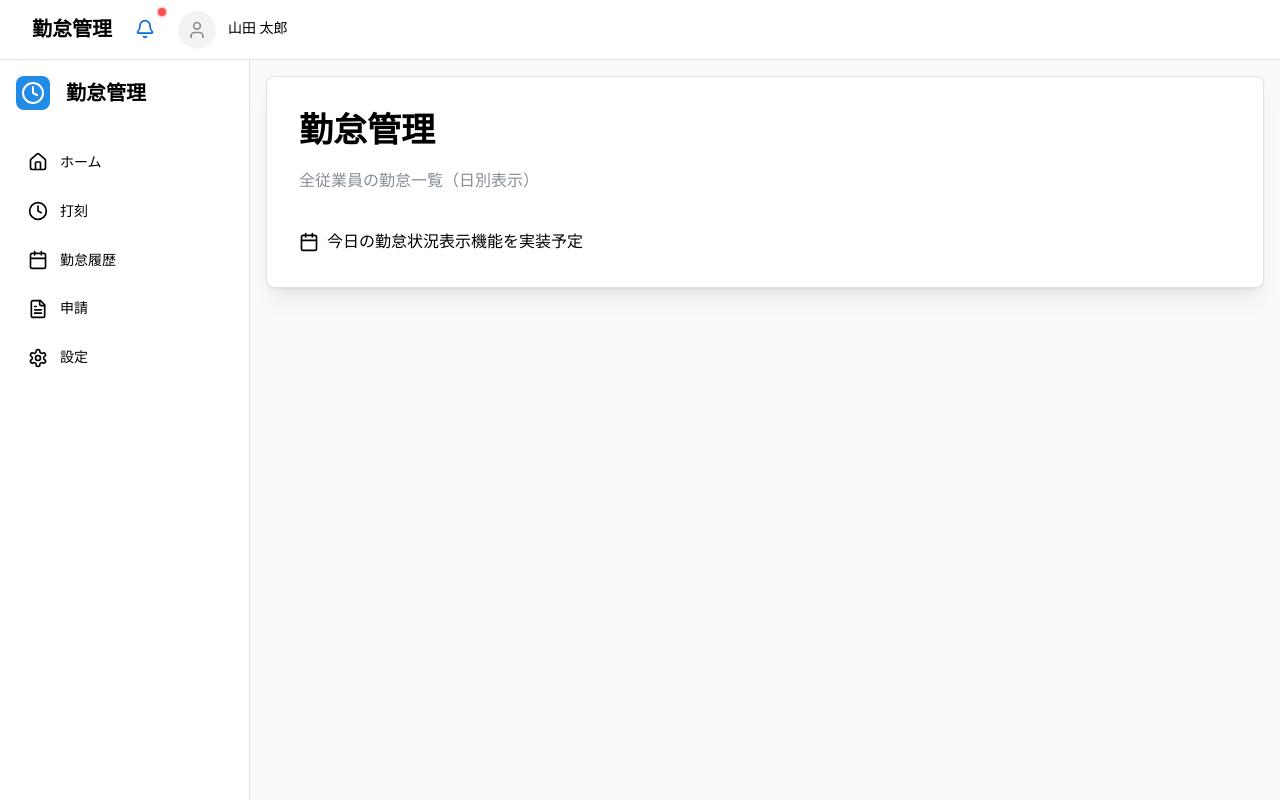
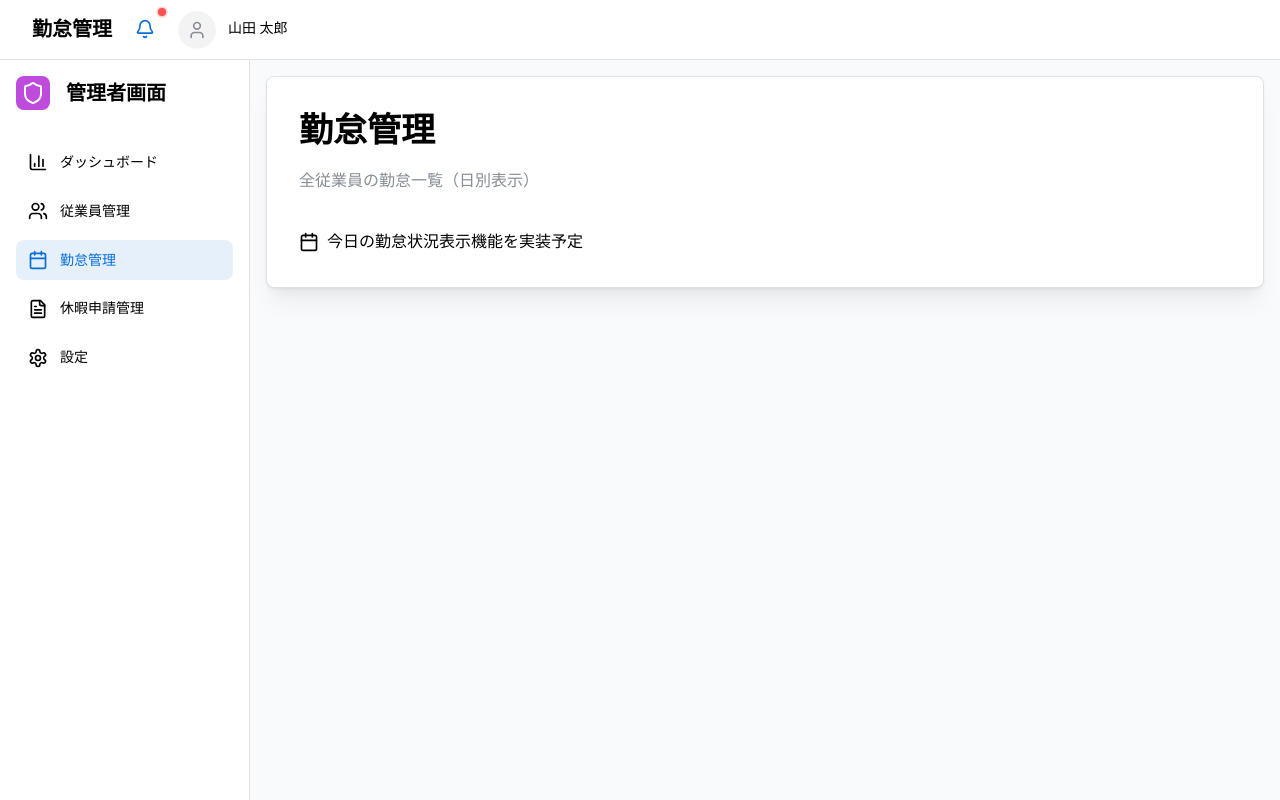
Before and after one commit to nkkn-prog/attendance-app, a Next.js app: page /admin/attendance in a window 1280 px wide. Built offline with nearby package versions, Linux system fonts and the light colour scheme.

Commit message:
feat: サイドバーの切り替え

```diff
--- a/src/components/layout/Sidebar.tsx
+++ b/src/components/layout/Sidebar.tsx
@@ -4,33 +4,43 @@ import React from 'react';
 import Link from 'next/link';
 import { usePathname } from 'next/navigation';
 import { NavLink, ScrollArea, Group, Text, ThemeIcon } from '@mantine/core';
-import { Home, Clock, Calendar, FileText, Settings } from 'lucide-react';
+import { Home, Clock, Calendar, FileText, Settings, Users, BarChart3, Shield } from 'lucide-react';
 
-const navigationItems = [
-  { id: 'dashboard', label: 'ホーム', icon: Home, path: '/dashboard' },
-  { id: 'clock', label: '打刻', icon: Clock, path: '/attendance/clock' },
-  { id: 'attendances', label: '勤怠履歴', icon: Calendar, path: '/attendances' },
-  { id: 'requests', label: '申請', icon: FileText, path: '/requests' },
-  { id: 'settings', label: '設定', icon: Settings, path: '/settings/profile' },
+const userNavigationItems = [
+  { id: 'dashboard', label: 'ホーム', icon: Home, path: '/user/dashboard' },
+  { id: 'clock', label: '打刻', icon: Clock, path: '/user/attendance/clock' },
+  { id: 'attendances', label: '勤怠履歴', icon: Calendar, path: '/user/attendances' },
+  { id: 'requests', label: '申請', icon: FileText, path: '/user/requests' },
+  { id: 'settings', label: '設定', icon: Settings, path: '/user/settings/profile' },
+];
+
+const adminNavigationItems = [
+  { id: 'dashboard', label: 'ダッシュボード', icon: BarChart3, path: '/admin/dashboard' },
+  { id: 'employees', label: '従業員管理', icon: Users, path: '/admin/employee' },
+  { id: 'attendance', label: '勤怠管理', icon: Calendar, path: '/admin/attendance' },
+  { id: 'leave-requests', label: '休暇申請管理', icon: FileText, path: '/admin/leave-requests' },
+  { id: 'settings', label: '設定', icon: Settings, path: '/admin/settings' },
 ];
 
 export function Sidebar() {
   const pathname = usePathname();
+  const isAdminRoute = pathname.startsWith('/admin');
+  const navigationItems = isAdminRoute ? adminNavigationItems : userNavigationItems;
 
   return (
     <ScrollArea h="100%">
       <div style={{ padding: '1rem' }}>
         <Group mb="xl">
-          <ThemeIcon size="lg" variant="filled" color="blue">
-            <Clock size={24} />
+          <ThemeIcon size="lg" variant="filled" color={isAdminRoute ? "grape" : "blue"}>
+            {isAdminRoute ? <Shield size={24} /> : <Clock size={24} />}
           </ThemeIcon>
-          <Text size="xl" fw={700}>勤怠管理</Text>
+          <Text size="xl" fw={700}>{isAdminRoute ? "管理者画面" : "勤怠管理"}</Text>
         </Group>
 
         <nav>
           {navigationItems.map((item) => {
             const Icon = item.icon;
-            const isActive = pathname === item.path;
+            const isActive = pathname.startsWith(item.path);
 
             return (
               <NavLink
```
